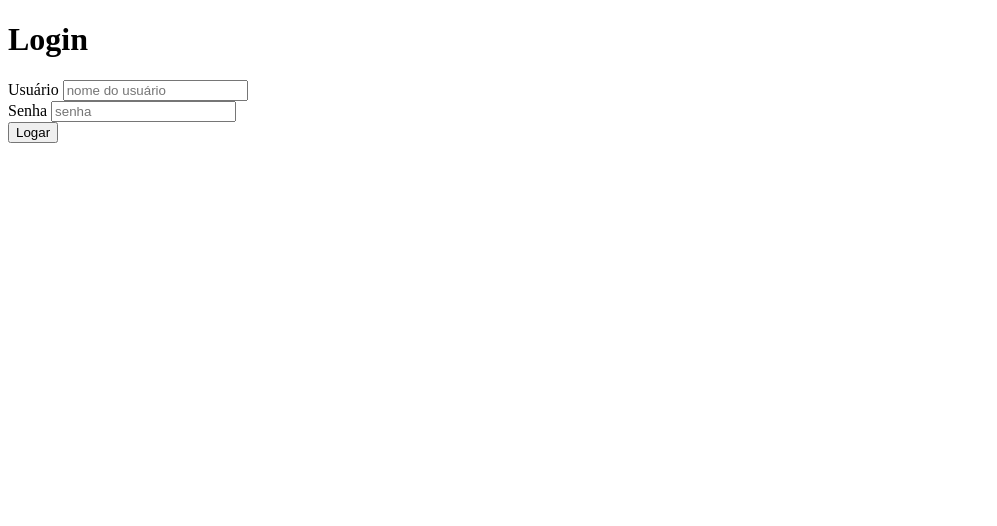
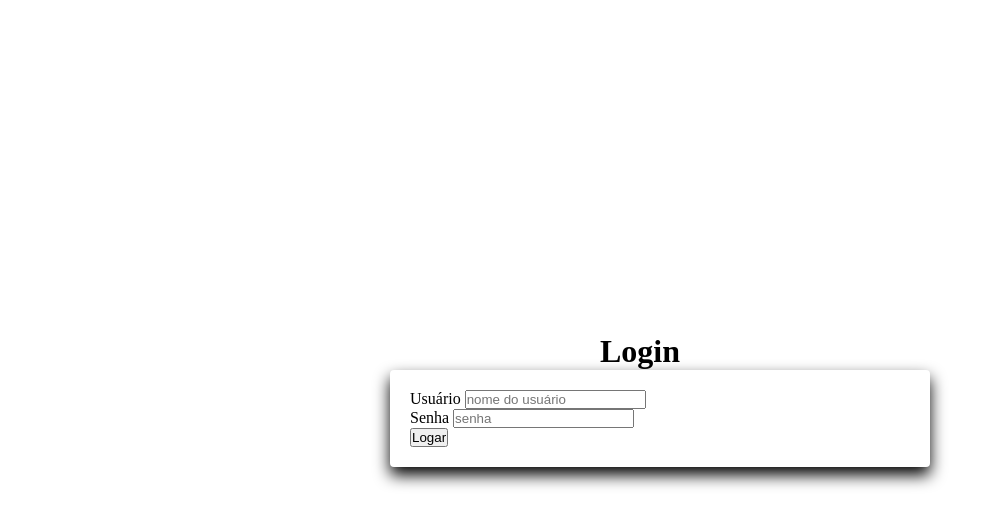
Before and after one commit to sidneyfrancois/tela_login_ImaLearning, a plain HTML site: page index.html in a window 1280 px wide. Shown: the whole page, without its empty margins (0-997 px from the left). Drawn offline with Linux system fonts and the light colour scheme.

Commit message:
edição style

```diff
--- a/style.css
+++ b/style.css
@@ -1,3 +1,27 @@
 * {
+  margin: 0;
+  padding: 0;
+}
 
+body {
+  min-height: 100vh;
+  display: flex;
 }
+
+.main-login {
+  margin: auto;
+  width: 500px;
+  max-width: 90%;
+}
+
+.main-login form {
+  width: 100%;
+  height: 100%;
+  padding: 20px;
+  border-radius: 4px;
+  box-shadow: 0 8px 16px rgb(0, 0, 0.3);
+}
+
+.main-login h1 {
+  text-align: center;
+}
```
